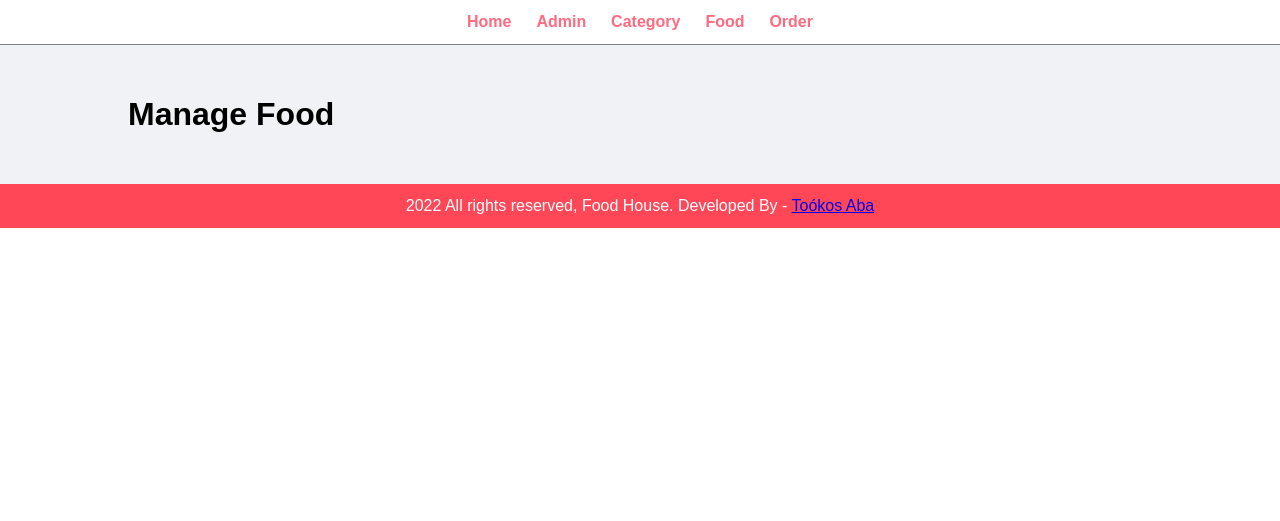
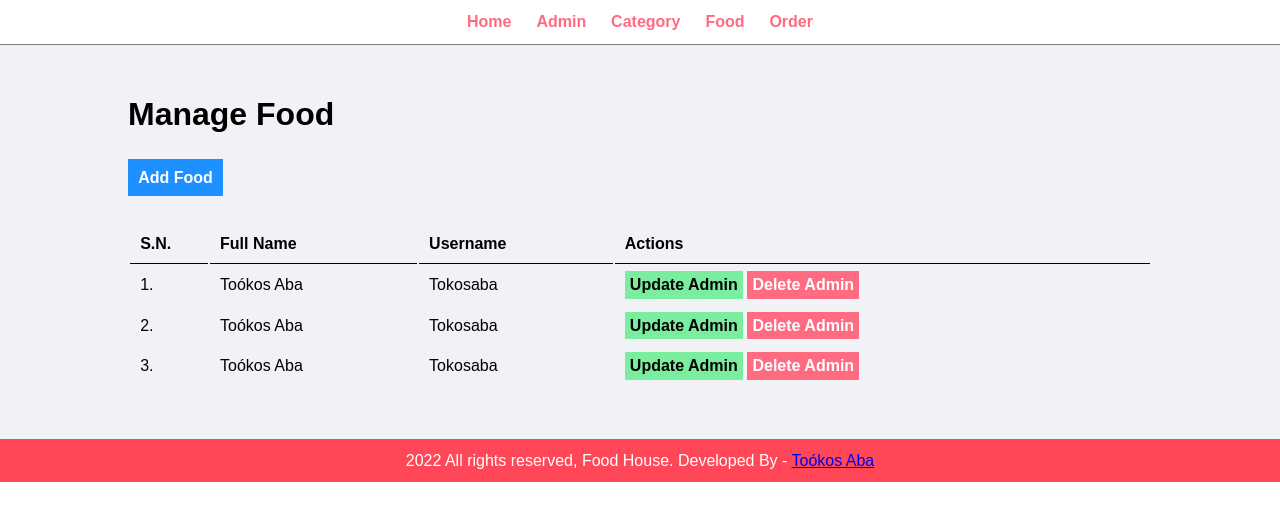
Before and after one commit to T0k0saba/food-order-site, a PHP site: page /admin/manage-food.php in a window 1280 px wide. Shown: the top 521 px of the page. Run offline with PHP 8.4, Linux system fonts and the light colour scheme.

Commit message:
create add-admin.php
the previous problem with css is solved

```diff
--- a/admin/manage-food.php
+++ b/admin/manage-food.php
@@ -5,6 +5,50 @@ include('partials/menu.php');
 <div class="main-content">
     <div class="wrapper">
         <h1>Manage Food</h1>
+        <br><br>
+
+        <!-- Button to add Admin -->
+        <a href="#" class="btn-primary">Add Food</a>
+        <br><br><br>
+
+        <table class="tbl-full">
+            <tr>
+                <th>S.N.</th>
+                <th>Full Name</th>
+                <th>Username</th>
+                <th>Actions</th>
+            </tr>
+
+            <tr>
+                <td>1. </td>
+                <td>Toókos Aba</td>
+                <td>Tokosaba</td>
+                <td>
+                    <a href="#" class="btn-secondary">Update Admin</a>
+                    <a href="#" class="btn-danger">Delete Admin</a>
+                </td>
+            </tr>
+
+            <tr>
+                <td>2. </td>
+                <td>Toókos Aba</td>
+                <td>Tokosaba</td>
+                <td>
+                    <a href="#" class="btn-secondary">Update Admin</a>
+                    <a href="#" class="btn-danger">Delete Admin</a>
+                </td>
+            </tr>
+
+            <tr>
+                <td>3. </td>
+                <td>Toókos Aba</td>
+                <td>Tokosaba</td>
+                <td>
+                    <a href="#" class="btn-secondary">Update Admin</a>
+                    <a href="#" class="btn-danger">Delete Admin</a>
+                </td>
+            </tr>
+        </table>
     </div>
 </div>
 
--- a/css/admin.css
+++ b/css/admin.css
@@ -29,8 +29,51 @@ Version: 1.0;
     width: 100%;
 }
 
+.tbl-30 {
+    width: 30%;
+}
+
 table tr th {
     border-bottom: 1px solid black;
+    padding: 1%;
+    text-align: left;
+}
+
+table tr td {
+    padding: 1%;
+}
+
+.btn-primary {
+    background-color: #1e90ff;
+    padding: 1%;
+    color: white;
+    text-decoration: none;
+    font-weight: bold;
+}
+.btn-primary:hover {
+    background-color: #3742fa;
+}
+
+.btn-secondary {
+    background-color: #7bed9f;
+    padding: 1%;
+    color: black;
+    text-decoration: none;
+    font-weight: bold;
+}
+.btn-secondary:hover {
+    background-color: #2ed573;
+}
+
+.btn-danger {
+    background-color: #ff6b81;
+    padding: 1%;
+    color: white;
+    text-decoration: none;
+    font-weight: bold;
+}
+.btn-danger:hover {
+    background-color: #ff4757;
 }
 
 /* CSS for Menu */
```
Also changed, not shown: admin/add-admin.php (added, +82 -0 lines), admin/manage-admin.php (+28 -3 lines), admin/manage-category.php (+44 -0 lines), admin/manage-order.php (+42 -0 lines).
